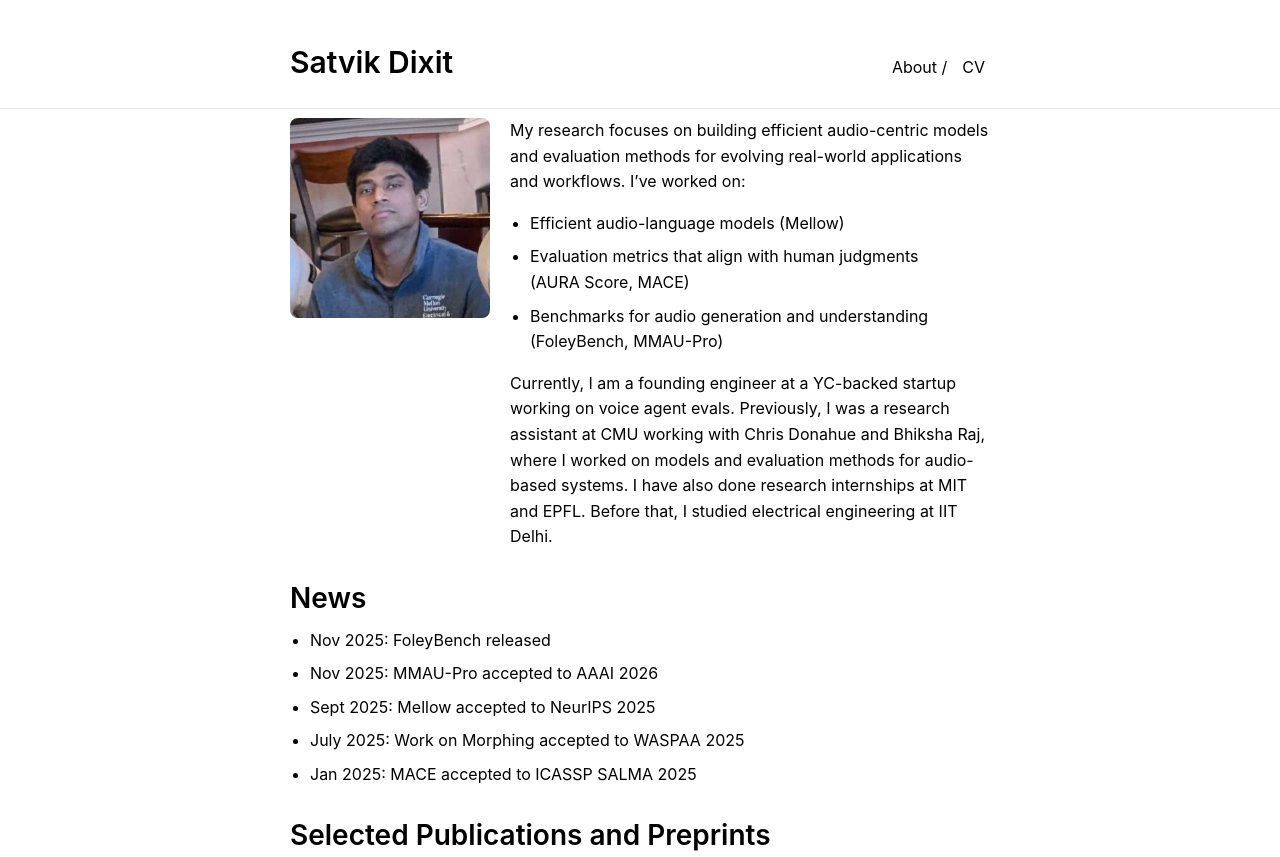
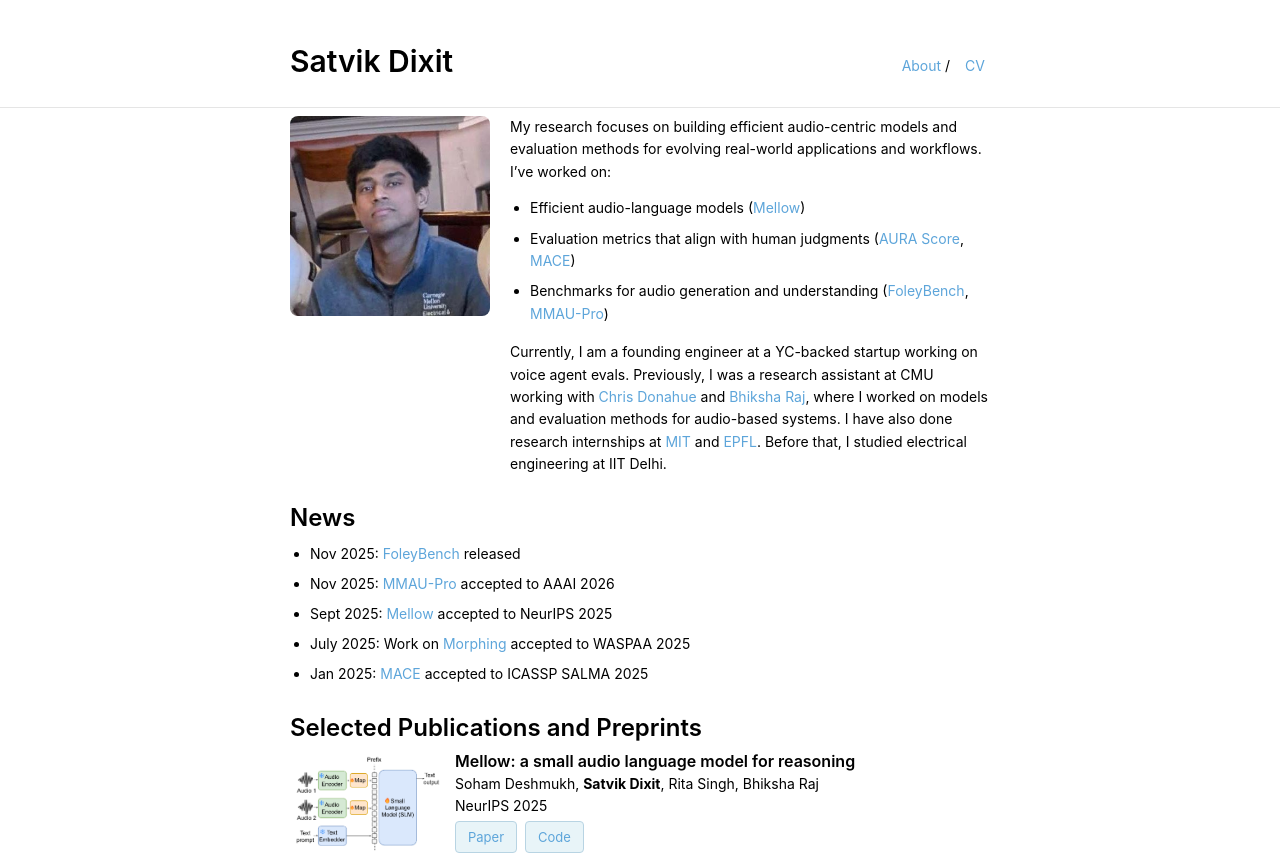
Before and after one commit to satvik-dixit/satvik-dixit.github.io, a Jekyll site: the page built from index.md, in a window 1280 px wide. Shown: the top 857 px of the page. Built offline with Jekyll 4.4.1, drawn with Linux system fonts in a browser that asks for light colours; some of the changed text lies outside the part shown; grey boxes are pictures that could not be loaded.

Commit message:
Update styling: smaller fonts, light blue links, restructure publications with button-style links, reorder papers, fix email

```diff
--- a/_sass/_style.scss
+++ b/_sass/_style.scss
@@ -13,13 +13,13 @@ body {
     margin: 0;
     font-family: -apple-system, "system-ui", "Segoe UI", "Noto Sans", Helvetica, Arial, sans-serif;
     height: 100%;
-    font-size: 16px;
-    line-height: 25.6px;
+    font-size: 14px;
+    line-height: 22px;
     color: rgb(0, 0, 0);
 }
 a {
     text-decoration: none;
-    color: rgb(0, 0, 0);
+    color: #5DA5DA;
 }
 a:hover {
     text-decoration: underline;
--- a/_sass/typography.scss
+++ b/_sass/typography.scss
@@ -1,30 +1,30 @@
 @import "vars";
 
 .content {
-    font-size: 16px;
-    line-height: 25.6px;
+    font-size: 14px;
+    line-height: 22px;
 
     h2 {
-        font-size: 28px;
+        font-size: 24px;
         font-weight: 600;
-        margin-top: 36px;
-        margin-bottom: 16px;
+        margin-top: 32px;
+        margin-bottom: 12px;
         color: rgb(0, 0, 0);
     }
 
     h3 {
-        font-size: 20px;
+        font-size: 18px;
         font-weight: 600;
-        margin-top: 24px;
-        margin-bottom: 16px;
+        margin-top: 20px;
+        margin-bottom: 12px;
         color: rgb(0, 0, 0);
     }
 
     h4 {
-        font-size: 18px;
+        font-size: 16px;
         font-weight: 600;
-        margin-top: 20px;
-        margin-bottom: 12px;
+        margin-top: 16px;
+        margin-bottom: 8px;
         color: rgb(0, 0, 0);
     }
 
@@ -38,7 +38,7 @@
     }
 
     a {
-        color: rgb(0, 0, 0);
+        color: #5DA5DA;
         text-decoration: none;
 
         &:hover {
@@ -139,8 +139,8 @@
 
     .publication {
         display: flex;
-        gap: 20px;
-        margin-bottom: 30px;
+        gap: 15px;
+        margin-bottom: 24px;
         align-items: flex-start;
 
         @media (max-width: $small-width) {
@@ -148,10 +148,11 @@
         }
 
         .publication-image {
-            width: 200px;
+            width: 150px;
             height: auto;
             object-fit: cover;
             border-radius: 4px;
+            flex-shrink: 0;
 
             @media (max-width: $small-width) {
                 width: 100%;
@@ -163,14 +164,47 @@
 
             h4 {
                 margin-top: 0;
-                margin-bottom: 10px;
+                margin-bottom: 2px;
                 color: rgb(0, 0, 0);
                 font-weight: 600;
+                font-size: 16px;
+                line-height: 1.3;
             }
 
-            ul {
-                margin-top: 10px;
-                margin-bottom: 0;
+            .publication-authors {
+                margin: 2px 0;
+                font-size: 14px;
+                line-height: 1.4;
+            }
+
+            .publication-venue {
+                margin: 2px 0 6px 0;
+                font-size: 14px;
+                line-height: 1.4;
+            }
+
+            .publication-links {
+                display: flex;
+                gap: 8px;
+                flex-wrap: wrap;
+                margin-top: 4px;
+
+                a {
+                    display: inline-block;
+                    padding: 4px 12px;
+                    background-color: #E8F4F8;
+                    color: #5DA5DA;
+                    border-radius: 4px;
+                    font-size: 13px;
+                    text-decoration: none;
+                    border: 1px solid #B8D4E3;
+                    transition: background-color 0.2s;
+
+                    &:hover {
+                        background-color: #D0E8F2;
+                        text-decoration: none;
+                    }
+                }
             }
         }
     }
--- a/index.md
+++ b/index.md
@@ -33,69 +33,56 @@ Currently, I am a founding engineer at a YC-backed startup working on voice agen
 
 ## Selected Publications and Preprints
 <div class="publication">
-  <img src="/assets/img/main_fig.png" alt="AURA Score Preview" class="publication-image" style="width: 300px;">
+  <img src="/assets/img/paper_5.png" alt="Mellow Preview" class="publication-image">
   <div class="publication-content">
-    <h4>AURA Score: A Metric For Holistic Audio Question Answering Evaluation</h4>
-    <p><strong>Satvik Dixit</strong>, Soham Deshmukh, Bhiksha Raj</p>
-    <ul>
-      <li>Submitted to ICASSP 2026</li>
-      <li><a href="https://arxiv.org/abs/2510.04934">Paper</a></li>
-    </ul>
+    <h4>Mellow: a small audio language model for reasoning</h4>
+    <p class="publication-authors">Soham Deshmukh, <strong>Satvik Dixit</strong>, Rita Singh, Bhiksha Raj</p>
+    <p class="publication-venue">NeurIPS 2025</p>
+    <div class="publication-links">
+      <a href="https://arxiv.org/abs/2503.08540">Paper</a>
+      <a href="https://github.com/soham97/mellow">Code</a>
+    </div>
   </div>
 </div>
 
 <div class="publication">
-  <img src="/assets/img/fig.png" alt="FoleyBench Preview" class="publication-image" style="width: 300px;">
+  <img src="/assets/img/fig.png" alt="FoleyBench Preview" class="publication-image">
   <div class="publication-content">
     <h4>FoleyBench: A Benchmark For Video-to-Audio Models</h4>
-    <p><strong>Satvik Dixit</strong>, Koichi Saito, Zhi Zhong, Yuki Mitsufuji, Chris Donahue</p>
-    <ul>
-      <li>Submitted to ICASSP 2026</li>
-      <li><a href="https://arxiv.org/abs/2511.13219">Paper</a></li>
-    </ul>
+    <p class="publication-authors"><strong>Satvik Dixit</strong>, Koichi Saito, Zhi Zhong, Yuki Mitsufuji, Chris Donahue</p>
+    <p class="publication-venue">Submitted to ICASSP 2026</p>
+    <div class="publication-links">
+      <a href="https://arxiv.org/abs/2511.13219">Paper</a>
+    </div>
   </div>
 </div>
 
 <div class="publication">
-  <img src="/assets/img/paper_5.png" alt="Mellow Preview" class="publication-image" style="width: 300px;">
+  <img src="/assets/img/main_fig.png" alt="AURA Score Preview" class="publication-image">
   <div class="publication-content">
-    <h4>Mellow: a small audio language model for reasoning</h4>
-    <p>Soham Deshmukh, <strong>Satvik Dixit</strong>, Rita Singh, Bhiksha Raj</p>
-    <ul>
-      <li>NeurIPS 2025</li>
-      <li><a href="https://arxiv.org/abs/2503.08540">Paper</a></li>
-      <li><a href="https://github.com/soham97/mellow">Code</a></li>
-    </ul>
+    <h4>AURA Score: A Metric For Holistic Audio Question Answering Evaluation</h4>
+    <p class="publication-authors"><strong>Satvik Dixit</strong>, Soham Deshmukh, Bhiksha Raj</p>
+    <p class="publication-venue">Submitted to ICASSP 2026</p>
+    <div class="publication-links">
+      <a href="https://arxiv.org/abs/2510.04934">Paper</a>
+    </div>
   </div>
 </div>
 
 <div class="publication">
-  <img src="/assets/img/paper_4_updated.png" alt="MACE Preview" class="publication-image" style="width: 300px;">
-  <div class="publication-content">
-    <h4>MACE: Leveraging Audio for Evaluating Audio Captioning Systems</h4>
-    <p><strong>Satvik Dixit</strong>, Soham Deshmukh, Bhiksha Raj</p>
-    <ul>
-      <li>ICASSP 2025 Speech and Audio Language Models (SALMA) Workshop</li>
-      <li><a href="https://arxiv.org/abs/2411.00321v1">Paper</a></li>
-      <li><a href="https://github.com/satvik-dixit/mace/tree/main">Code</a></li>
-    </ul>
-  </div>
-</div>
-
-<div class="publication">
-  <img src="/assets/img/paper_3_new.png" alt="Vision Language Models Preview" class="publication-image" style="width: 300px;">
+  <img src="/assets/img/paper_3_new.png" alt="Vision Language Models Preview" class="publication-image">
   <div class="publication-content">
     <h4>Vision Language Models Are Few-Shot Audio Spectrogram Classifiers</h4>
-    <p><strong>Satvik Dixit</strong>, Laurie Heller, Chris Donahue</p>
-    <ul>
-      <li>NeurIPS 2024 Audio Imagination Workshop</li>
-      <li><a href="https://openreview.net/pdf?id=RnBAclRKOC">Paper</a></li>
-    </ul>
+    <p class="publication-authors"><strong>Satvik Dixit</strong>, Laurie Heller, Chris Donahue</p>
+    <p class="publication-venue">NeurIPS 2024 Audio Imagination Workshop</p>
+    <div class="publication-links">
+      <a href="https://openreview.net/pdf?id=RnBAclRKOC">Paper</a>
+    </div>
   </div>
 </div>
 
 ## Contact & Links
-- **Email:** [satvikdixit@cmu.edu](mailto:satvikdixit7@gmail.com)
+- **Email:** [satvikdixit7@gmail.com](mailto:satvikdixit7@gmail.com)
 - **Google Scholar:** [Google Scholar](https://scholar.google.com/citations?user=UNx0GHAAAAAJ&hl=en)
 - **LinkedIn:** [LinkedIn](https://www.linkedin.com/in/satvik-dixit/)
 
```
